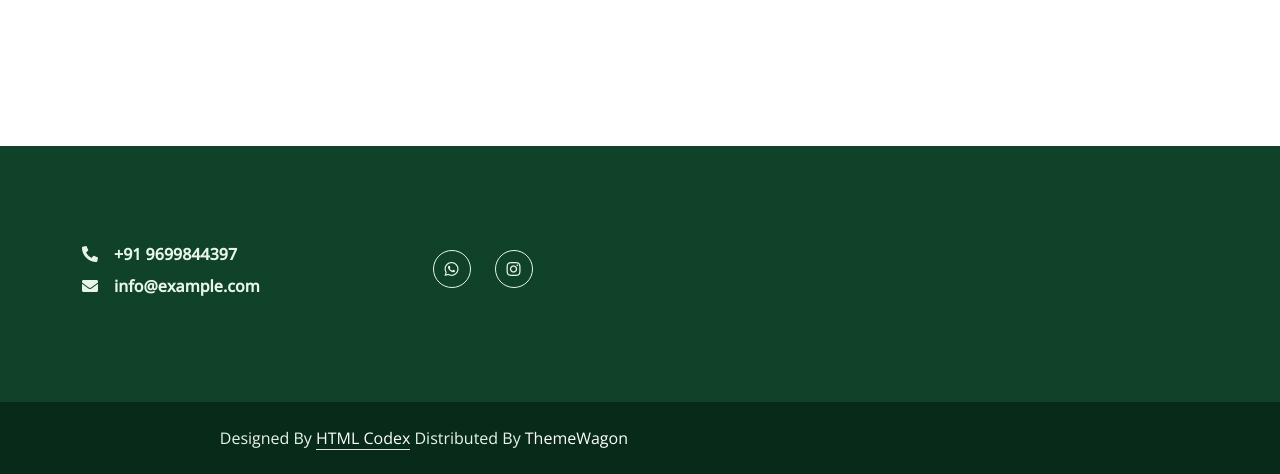
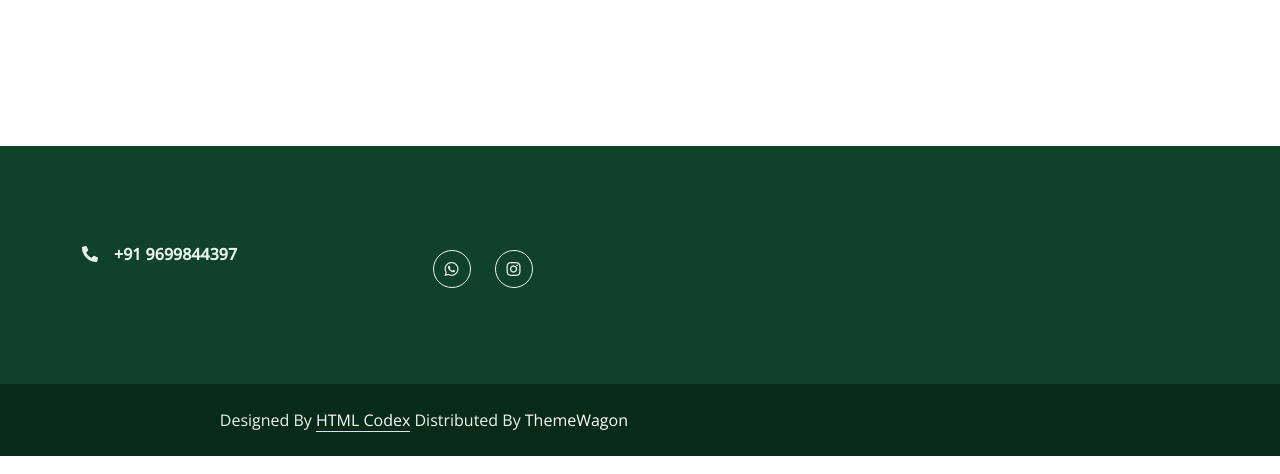
Before and after one commit to rohitnexocide/AyurEssence, a plain HTML site: page index.html in a window 1280 px wide. Shown: the part 6142-6616 px from the top of the page. Drawn offline with nearby package versions, Linux system fonts and the light colour scheme; files that its build step writes are made by us from their sources.

Commit message:
project complete

```diff
--- a/index.html
+++ b/index.html
@@ -968,7 +968,7 @@
                     <!-- <h4 class="text-white mb-4">Our Office</h4>
                     <p class="mb-2"><i class="fa fa-map-marker-alt me-3"></i>123 Street, New York, USA</p> -->
                     <p class="mb-2"><i class="fa fa-phone-alt me-3"></i>+91 9699844397</p>
-                    <p class="mb-2"><i class="fa fa-envelope me-3"></i>info@example.com</p>
+                    <!-- <p class="mb-2"><i class="fa fa-envelope me-3"></i>info@example.com</p> -->
                     </div>
                     <div class="col-lg-3 col-md-6 text-center">
                         <div class="d-flex pt-2 justify-content-center">
```
